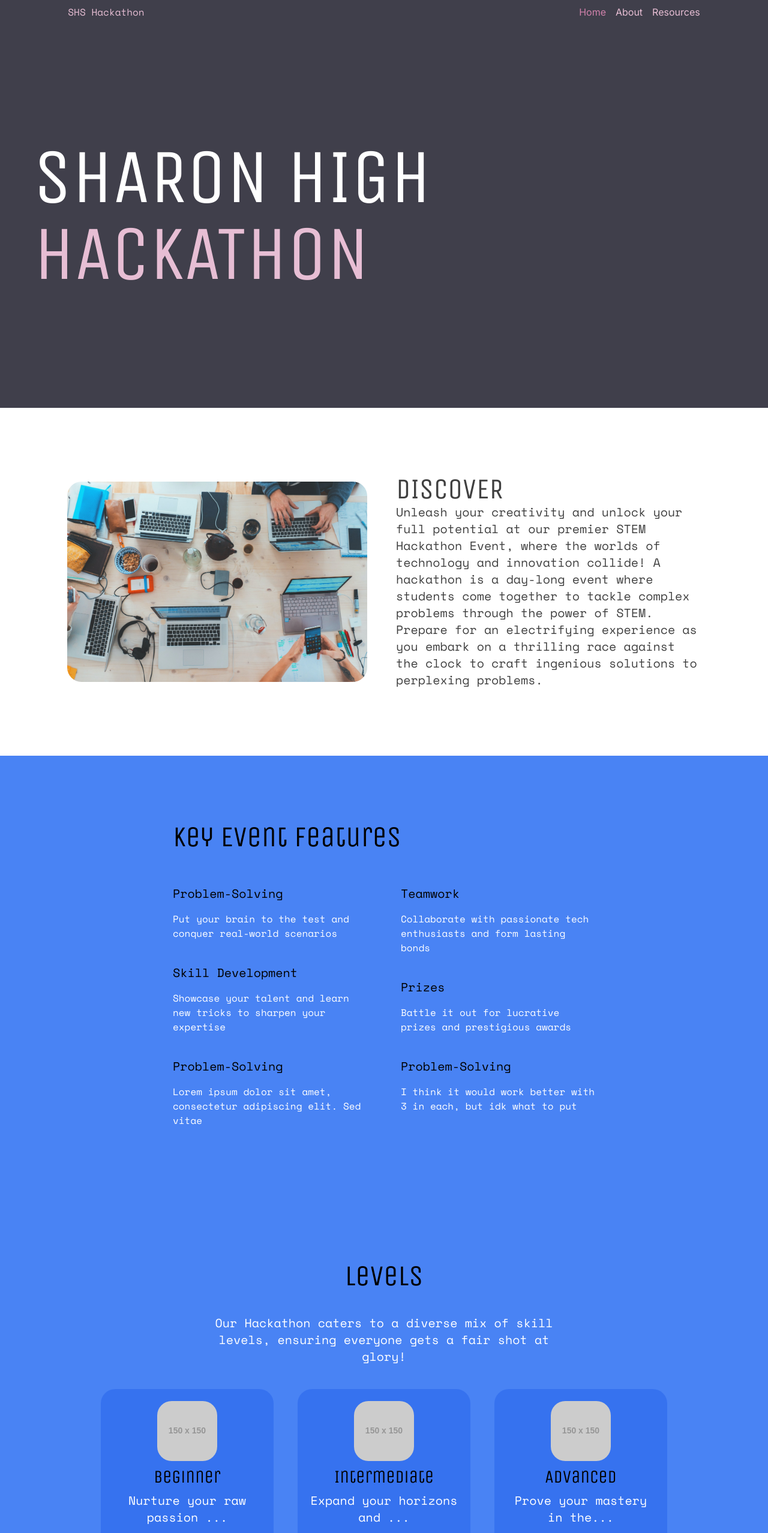
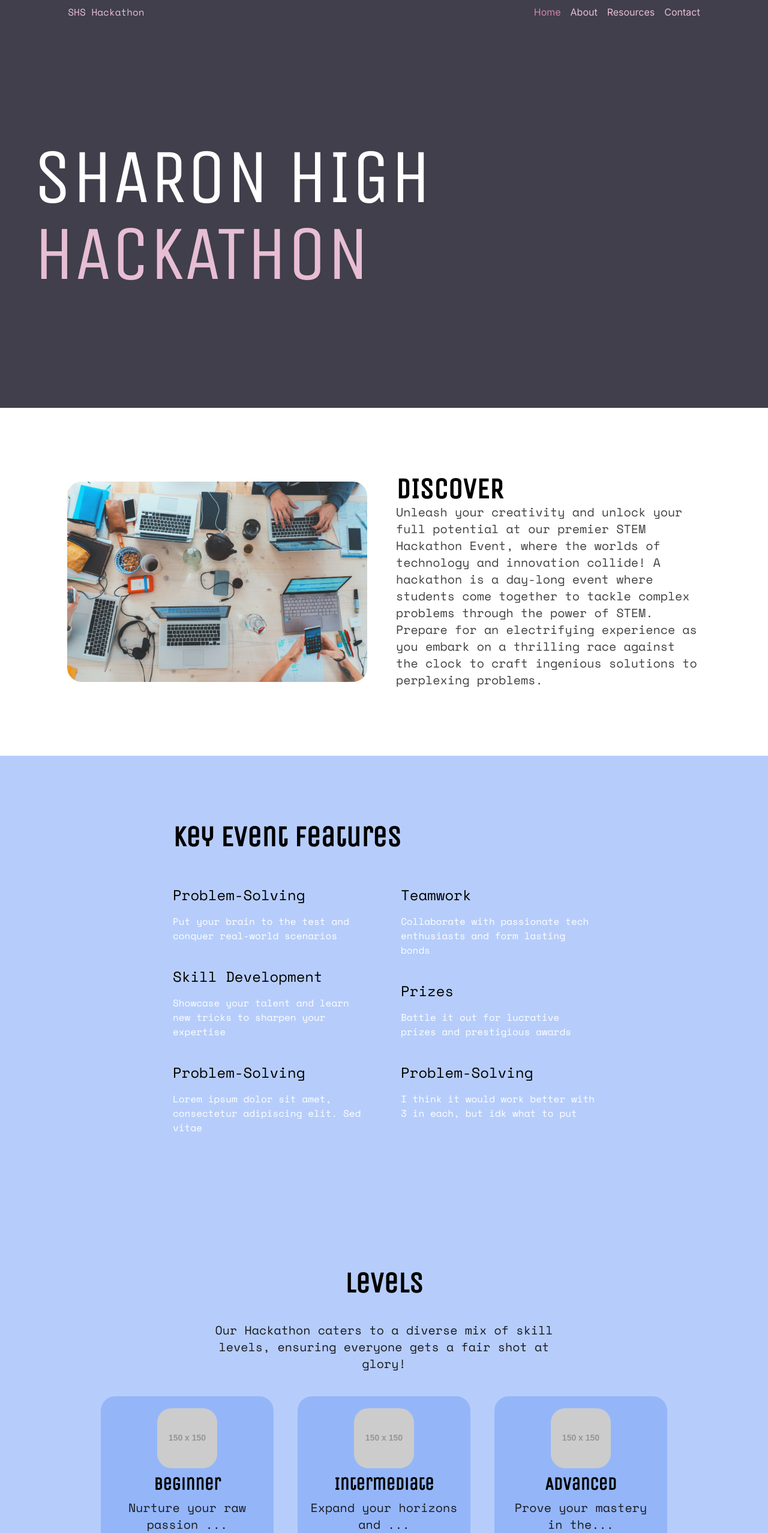
Before and after one commit to cqb13/shs-hackathon, a Next.js app: page / in a window 1280 px wide. Shown: the top 2556 px of the page at 60% size. Built offline with nearby package versions, Linux system fonts and the light colour scheme.

Commit message:
color changes & footer nav

```diff
--- a/app/globals.css
+++ b/app/globals.css
@@ -4,6 +4,11 @@
 @tailwind components;
 @tailwind utilities;
 
+html {
+    scroll-behavior: smooth;
+    scroll-padding-top: 15rem;
+}
+
 .black-and-white {
     filter: grayscale(100%);
 }
--- a/app/page.tsx
+++ b/app/page.tsx
@@ -9,18 +9,7 @@ import Image from "next/image";
 export default function Home() {
   return (
     <main>
-      <section className=' h-[80vh] flex px-14 max-sm:px-10 max-xxs:px-5'>
-        <section className='font-unica-one flex flex-col justify-center max-xxs:justify-start max-xxs:pt-20'>
-          <h1 className='text-white text-9xl max-sm:text-8xl max-xs:text-7xl'>
-            SHARON HIGH
-          </h1>
-          <h1 className='text-fairy_tale text-9xl max-sm:text-8xl max-xs:text-7xl'>
-            HACKATHON
-          </h1>
-        </section>
-        <section></section>
-      </section>
-      <section className='bg-white flex items-center justify-center gap-10 w-full p-28 px-28 max-lg:px-10 max-md:flex-col max-xxs:px-5'>
+      <section className='bg-white flex items-center justify-center gap-10 w-full p-28 px-28 max-lg:px-10 max-md:flex-col max-xxs:px-5' id="discover">
         {/* replace with image from hackathon */}
         <section className='w-1/2 max-md:w-full'>
           <Image
@@ -32,7 +21,7 @@ export default function Home() {
           />
         </section>
         <section className='flex flex-col w-1/2 max-md:w-full'>
-          <h1 className='font-unica-one text-5xl text-neutral-700'>DISCOVER</h1>
+          <h1 className='font-unica-one text-5xl text-black font-bold'>DISCOVER</h1>
           {/* replace this later */}
           <p className='font-space-mono text-xl text-neutral-700'>
             Unleash your creativity and unlock your full potential at our
@@ -48,8 +37,9 @@ export default function Home() {
 
       {/* Schedule goes here */}
 
-      <section className='bg-azure px-72 py-28 max-xl:px-64 max-lg:px-20 max-md:px-10 max-xxs:px-5'>
-        <h1 className='font-unica-one text-black text-5xl'>
+      <div className="bg-azure-800" id="key-features">
+        <section className='px-72 py-28 max-xl:px-64 max-lg:px-20 max-md:px-10 max-xxs:px-5'>
+          <h1 className='font-unica-one text-black text-5xl font-bold'>
             Key Event Features
           </h1>
           <section className='flex mt-14 gap-14 max-sm:gap-5 max-xs:flex-col max-xs:gap-2'>
@@ -83,9 +73,9 @@ export default function Home() {
             </div>
           </section>
         </section>
-      <section className='bg-azure px-28 py-28 flex flex-col justify-center items-center gap-10 max-md:px-10 max-xxs:px-5'>
-        <h1 className='font-unica-one text-black text-5xl'>Levels</h1>
-        <p className='w-3/5 text-center font-space-mono text-xl text-white max-lg:w-4/5 max-md:w-full'>
+        <section className='px-28 py-28 flex flex-col justify-center items-center gap-10 max-md:px-10 max-xxs:px-5'>
+          <h1 className='font-unica-one text-black text-5xl font-bold'>Levels</h1>
+          <p className='w-3/5 text-center font-space-mono text-xl text-onyx-200 max-lg:w-4/5 max-md:w-full'>
             Our Hackathon caters to a diverse mix of skill levels, ensuring
             everyone gets a fair shot at glory!
           </p>
@@ -100,8 +90,8 @@ export default function Home() {
             ))}
           </section>
         </section>
-      <section className='bg-azure px-64 py-28 flex flex-col justify-center items-center gap-10 max-lg:px-20 max-md:px-10 max-xxs:px-5'>
-        <h1 className='font-unica-one text-black text-5xl'>Proud Sponsors</h1>
+        <section className='px-64 py-28 flex flex-col justify-center items-center gap-10 max-lg:px-20 max-md:px-10 max-xxs:px-5' id="sponsors">
+          <h1 className='font-unica-one text-black text-5xl font-bold'>Proud Sponsors</h1>
           <section className='flex gap-10 flex-wrap items-center justify-center'>
             {sponsors.map((sponsor, index) => (
               <SponsorCard
@@ -113,13 +103,16 @@ export default function Home() {
             ))}
           </section>
         </section>
-      <section className='bg-azure px-64 py-28 flex flex-col justify-center items-start gap-10 max-lg:px-20 max-md:px-10 max-xxs:px-5'>
+        <section className='px-64 py-28 flex flex-col justify-center items-start gap-10 max-lg:px-20 max-md:px-10 max-xxs:px-5' id="contact">
           <div>
-          <h1 className='font-unica-one text-black text-5xl'>Get in Touch</h1>
-          <sub className='font-space-mono text-onyx text-lg'>shshackathon@gmail.com</sub>
+            <h1 className='font-unica-one text-black text-5xl font-bold'>Get in Touch</h1>
+            <sub className='font-space-mono text-onyx text-lg'>
+              shshackathon@gmail.com
+            </sub>
           </div>
           <ContactForm />
         </section>
+      </div>
     </main>
   );
 }
--- a/components/home/KeyEventCard.tsx
+++ b/components/home/KeyEventCard.tsx
@@ -7,7 +7,7 @@ export default function KeyEventCard({
 }) {
   return (
     <div className="font-space-mono flex flex-col gap-4 max-xs:gap-2">
-      <h3 className="text-black text-xl">{title}</h3>
+      <h3 className="text-black text-2xl">{title}</h3>
       <p className="text-white">{text}</p>
     </div>
   );
--- a/components/home/LevelCard.tsx
+++ b/components/home/LevelCard.tsx
@@ -8,7 +8,7 @@ export default function LevelCard({ name, description, image }: Level) {
   const [descriptionExpanded, setDescriptionExpanded] = useState(false);
 
   return (
-    <section className='flex flex-col items-center gap-2 bg-blue-600 bg-opacity-50 w-72 p-5 rounded-3xl'>
+    <section className='flex flex-col items-center gap-2 bg-azure-700 bg-opacity-90 w-72 p-5 rounded-3xl'>
       <Image
         src={image}
         alt={name}
@@ -16,8 +16,8 @@ export default function LevelCard({ name, description, image }: Level) {
         height={100}
         className='rounded-3xl'
       />
-      <h1 className='font-unica-one text-3xl text-black'>{name}</h1>
-      <p className='font-space-mono text-xl text-white text-center'>
+      <h1 className='font-unica-one text-3xl text-black font-semibold'>{name}</h1>
+      <p className='font-space-mono text-xl text-onyx-200 text-center'>
         {descriptionExpanded ? description : description.slice(0, 25) + "..."}
       </p>
       <button
--- a/components/home/SponsorCard.tsx
+++ b/components/home/SponsorCard.tsx
@@ -11,7 +11,7 @@ export default function SponsorCard({ name, image, link }: Sponsor) {
         width={100}
         height={100}
       />
-      <a href={link} target="_blank" className='text-white text-xl font-space-mono mt-10 hover:text-fairy_tale transition-all'>
+      <a href={link} target="_blank" className='text-onyx-200 text-xl font-space-mono mt-10 transition-all'>
         {name}
       </a>
     </section>
--- /dev/null
+++ b/components/layout/FooterNav.tsx
@@ -0,0 +1,33 @@
+"use client";
+
+import { useRouter } from "next/navigation";
+
+export default function FooterNav() {
+  const router = useRouter();
+
+  return (
+        <section className="w-full flex justify-between font-space-mono">
+            <ul>
+                <li onClick={() => router.push("/")} className="cursor-pointer hover:text-fairy_tale transition-all duration-200 mb-1">Home</li>
+                <li onClick={() => router.push("/#discover")} className="cursor-pointer hover:text-fairy_tale transition-all duration-200">Discover</li>
+                <li onClick={() => router.push("/#key-features")} className="cursor-pointer hover:text-fairy_tale transition-all duration-200">Key Features</li>
+                <li onClick={() => router.push("/#sponsors")} className="cursor-pointer hover:text-fairy_tale transition-all duration-200">Sponsors</li>
+                <li onClick={() => router.push("/#contact")} className="cursor-pointer hover:text-fairy_tale transition-all duration-200">Contact</li>
+            </ul>
+            <ul>
+                <li onClick={() => router.push("/about")} className="cursor-pointer hover:text-fairy_tale transition-all duration-200 mb-1">About</li>
+                <li onClick={() => router.push("/about")} className="cursor-pointer hover:text-fairy_tale transition-all duration-200">About Us</li>
+                <li onClick={() => router.push("/about")} className="cursor-pointer hover:text-fairy_tale transition-all duration-200">Previous Years</li>
+                <li onClick={() => router.push("/about")} className="cursor-pointer hover:text-fairy_tale transition-all duration-200">More Info</li>
+                <li onClick={() => router.push("/about")} className="cursor-pointer hover:text-fairy_tale transition-all duration-200">FAQ</li>
+            </ul>
+            <ul>
+                <li onClick={() => router.push("/resources")} className="cursor-pointer hover:text-fairy_tale transition-all duration-200 mb-1">Resources</li>
+                <li onClick={() => router.push("/resources")} className="cursor-pointer hover:text-fairy_tale transition-all duration-200">Resource 1</li>
+                <li onClick={() => router.push("/resources")} className="cursor-pointer hover:text-fairy_tale transition-all duration-200">Resource 2</li>
+                <li onClick={() => router.push("/resources")} className="cursor-pointer hover:text-fairy_tale transition-all duration-200">Resource 3</li>
+                <li onClick={() => router.push("/resources")} className="cursor-pointer hover:text-fairy_tale transition-all duration-200">Resource 4</li>
+            </ul>
+        </section>
+  );
+}
--- a/components/layout/NavBar.tsx
+++ b/components/layout/NavBar.tsx
@@ -39,7 +39,7 @@ export default function NavBar() {
   return (
     <nav
       className={`${
-        useScroll(0.0001) ? "shadow-bar backdrop-blur-sm sticky top-0" : ""
+        useScroll(0.0001) ? "shadow-bar bg-onyx bg-opacity-40 backdrop-blur-xl sticky top-0" : ""
       }
         : ""} flex items-center justify-between gap-2 max-xs:flex-col z-50 transition-all w-11/12 m-auto rounded-b-lg px-14 py-1`}
     >
@@ -57,6 +57,13 @@ export default function NavBar() {
             {route.name}
           </button>
         ))}
+                  <button
+            type="button"
+            onClick={() => router.push("/#contact")}
+            className="rounded p-1 text-fairy_tale"
+          >
+            Contact
+          </button>
       </div>
     </nav>
   );
```
Also changed, not shown: app/layout.tsx (+30 -13 lines). Lines whose indentation alone changed are shown as unchanged.
